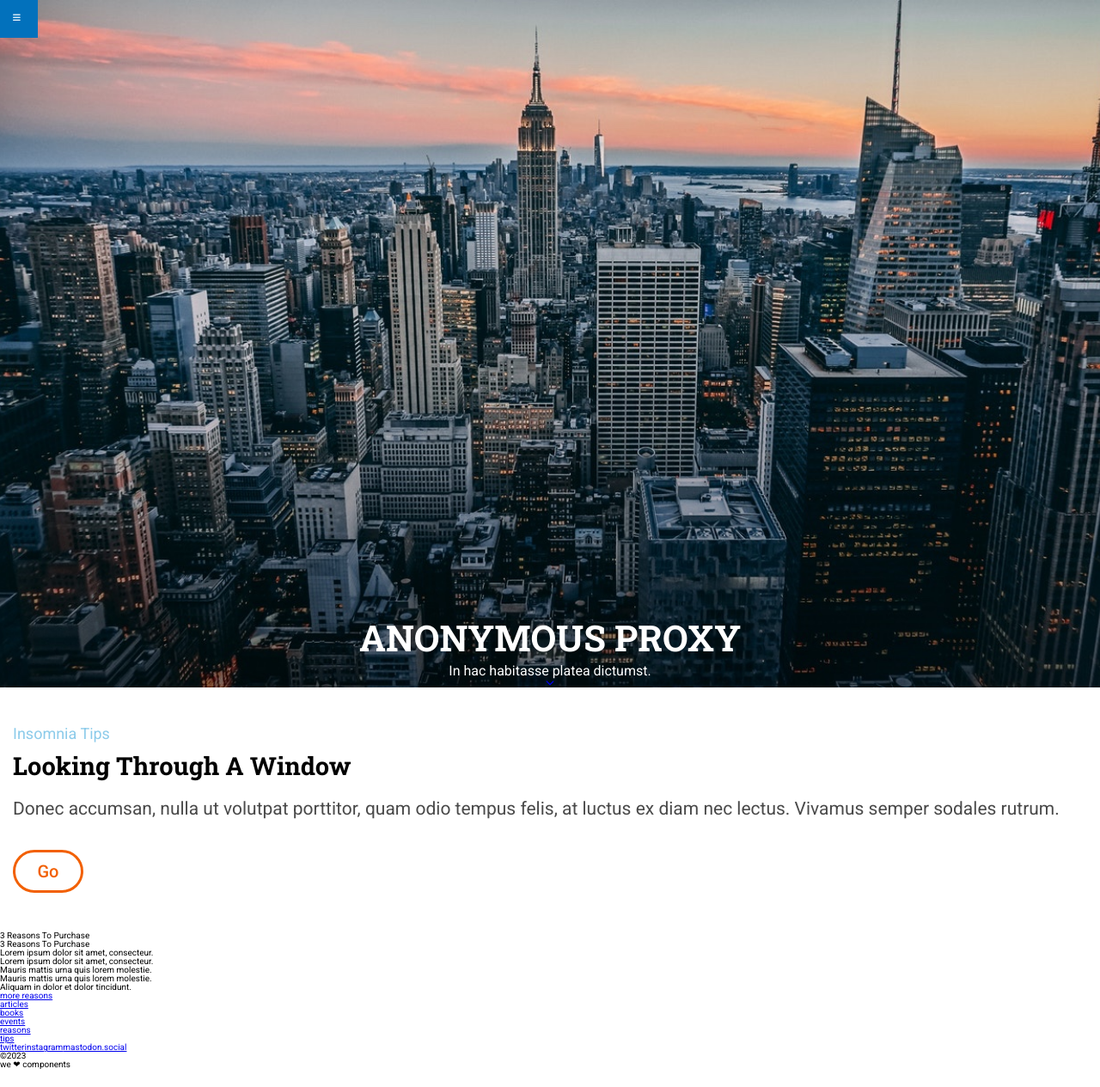
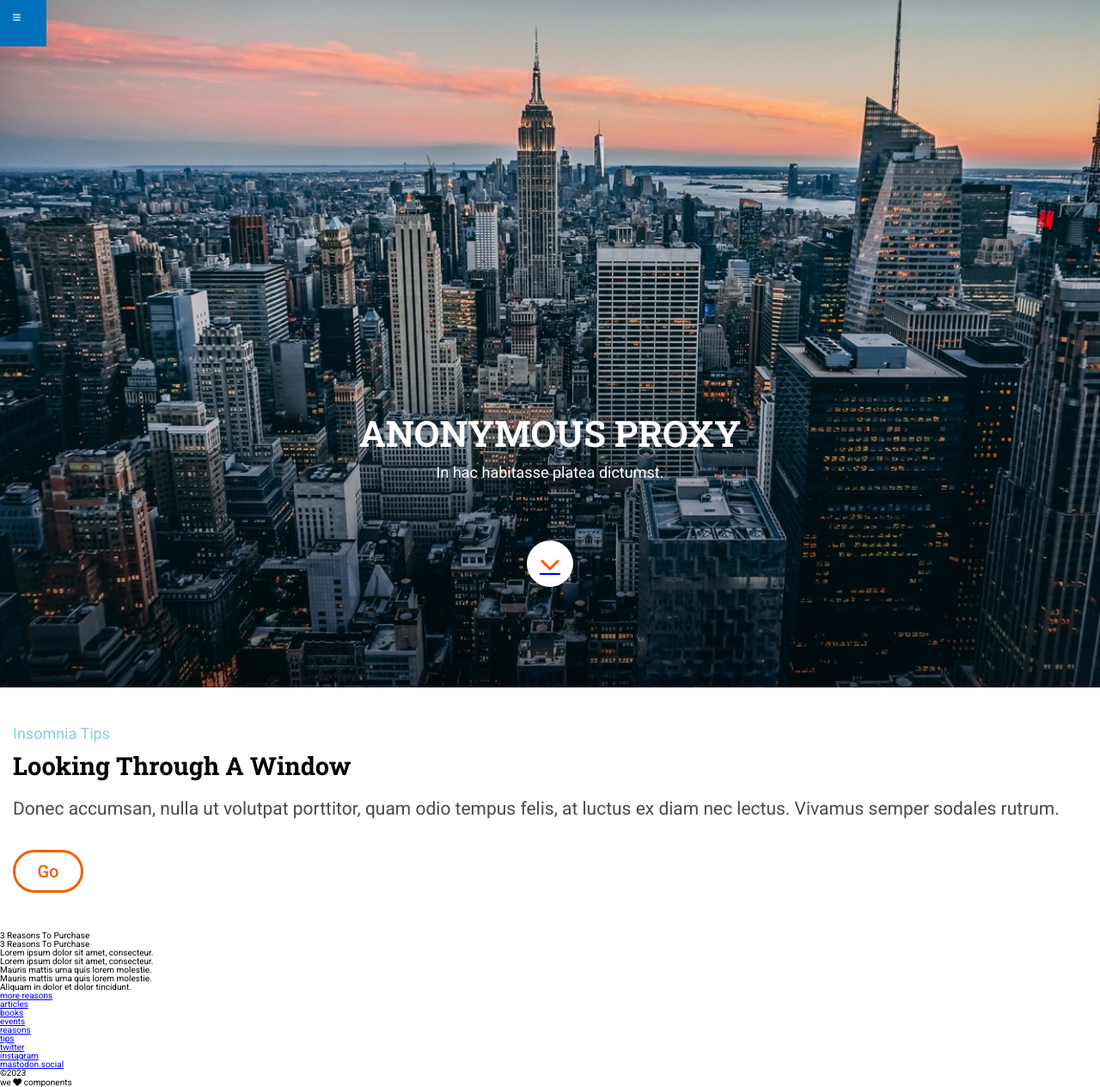
Before and after one commit to Adalab/modulo-1-evaluacion-final-masarom, a website: page src/html/index.html in a window 1280 px wide. Shown: the whole page at 86% size. Before the commit the page ends 1244 px from the top, so only its background shows below. Drawn offline with nearby package versions, Linux system fonts and the light colour scheme; files that its build step writes are made by us from their sources; files whose address does not match are found by name.

Commit message:
fix hero styles and header button

```diff
--- a/src/html/partials/footer.html
+++ b/src/html/partials/footer.html
@@ -2,20 +2,22 @@
     <a href="#home" class="arrow__up"></a>
     <nav class="footer__menu">
       <ul class="menu__list">
-        <li class="list__item"><a href="https://adalab.es/" class="item__link">articles</a></li>
-        <li class="list__item"><a href="https://adalab.es/" class="item__link">books</a></li>
-        <li class="list__item"><a href="https://adalab.es/" class="item__link">events</a></li>
-        <li class="list__item"><a href="https://adalab.es/" class="item__link">reasons</a></li>
-        <li class="list__item"><a href="https://adalab.es/" class="item__link">tips</a></li>
+        <li class="list__item"><a href="https://adalab.es/" target="_blank" class="item__link">articles</a></li>
+        <li class="list__item"><a href="https://adalab.es/" target="_blank" class="item__link">books</a></li>
+        <li class="list__item"><a href="https://adalab.es/" target="_blank" class="item__link">events</a></li>
+        <li class="list__item"><a href="https://adalab.es/" target="_blank" class="item__link">reasons</a></li>
+        <li class="list__item"><a href="https://adalab.es/" target="_blank" class="item__link">tips</a></li>
       </ul>
     </nav>
     <nav class="footer__socials">
       <ul class="menu__list">
-        <li class="list__item"><a href="https://adalab.es/" class="item__link">twitter</a><a href="https://adalab.es/" class="item__link">instagram</a><a href="https://adalab.es/" class="item__link">mastodon.social</a></li>
+        <li class="list__item"><a href="https://adalab.es/" target="_blank" class="item__link">twitter</a></li>
+        <li class="list__item"><a href="https://adalab.es/" target="_blank" class="item__link">instagram</a></li>
+        <li class="list__item"><a href="https://adalab.es/" target="_blank" class="item__link">mastodon.social</a></li>
       </ul>
     </nav>
     <div class="copyright">
       <p class="copyright__year">&copy;2023</p>
-      <p class="copyright__sentence">we <span class="sentence__heart">❤︎</span> components</p>
+      <p class="copyright__sentence">we <span><i class="fa-solid fa-heart"></i></span> components</p>
     </div>
   </footer>
--- a/src/html/partials/header.html
+++ b/src/html/partials/header.html
@@ -1,5 +1,5 @@
 <header class="header">
     <div>
-      <i class="fa-solid fa-bars"><a href="https://adalab.es/"></a></i>
+      <a href="https://adalab.es/" target="_blank"><i class="fa-solid fa-bars"></i></a>
     </div>
 </header>
--- a/src/html/partials/main.html
+++ b/src/html/partials/main.html
@@ -1,8 +1,10 @@
 <main class="main" id="home">
     <section class="main__hero">
-      <h1 class="hero__title">anonymous proxy</h1>
-      <p class="hero__subtitle">In hac habitasse platea dictumst.</p>
-      <div class="hero__down-arrow"><a href="#reasons"><i class="fa-solid fa-chevron-down"></i></a></div>
+      <div class="main__container">
+        <h1 class="hero__title">anonymous proxy</h1>
+        <p class="hero__subtitle">In hac habitasse platea dictumst.</p>
+        <a href="#reasons"><i class="fa-solid fa-chevron-down"></i></a>
+      </div>
     </section>
     <section class="main__tips">
       <article class="tips__article">
@@ -24,6 +26,6 @@
         <h3 class="container__title">Mauris mattis urna quis lorem molestie.</h3>
         <p class="container__text">Aliquam in dolor et dolor tincidunt.</p>
       </div>
-      <a href="https://adalab.es/" class="reasons__button">more reasons</a>
+      <a href="https://adalab.es/" class="reasons__button" target="_blank">more reasons</a>
     </section>
   </main>
--- a/src/scss/layout/_header.scss
+++ b/src/scss/layout/_header.scss
@@ -2,14 +2,14 @@
     position: fixed;
     z-index: 1;
     background-color: $button_blue_color;
-    width: 4.4rem;
-    height: 4.4rem;
+    width: 5.4rem;
+    height: 5.4rem;
     display: flex;
     justify-content: center;
     align-items: center;
     .fa-bars {
         color: $white;
-        width: 14px;
-        height: 14px;
+        width: 24px;
+        height: 24px;
     }
 }
--- a/src/scss/layout/_main.scss
+++ b/src/scss/layout/_main.scss
@@ -5,21 +5,38 @@
     background-position: top;
     background-repeat: no-repeat;
     background-size: cover;
-    display: flex;
-    flex-direction: column;
-    justify-content: flex-end;
-    align-items: center;
+    .main__container {
+        height: 100%;
+        display: flex;
+        flex-direction: column;
+        justify-content: center;
+        align-items: center;
+        position: relative;
+        top: 180px;
+    }
     .hero__title {
         font-family: $title_font_family;
         color: $white;
         font-size: 4.2rem;
+        line-height: 1.3;
         text-align: center;
         text-transform: uppercase;
     }
     .hero__subtitle {
-        font-size: 1.6rem;
+        font-size: 1.8rem;
+        text-align: center;
         color: $white;
         padding-top: 10px;
+        padding-bottom: 70px;
+    }
+
+    .fa-chevron-down {
+        font-size: 2.4rem;
+        color: $button_orange_color;
+        background-color: $white;
+        border-radius: 50%;
+        display: block;
+        padding: $margin;
     }
 }
 
```
